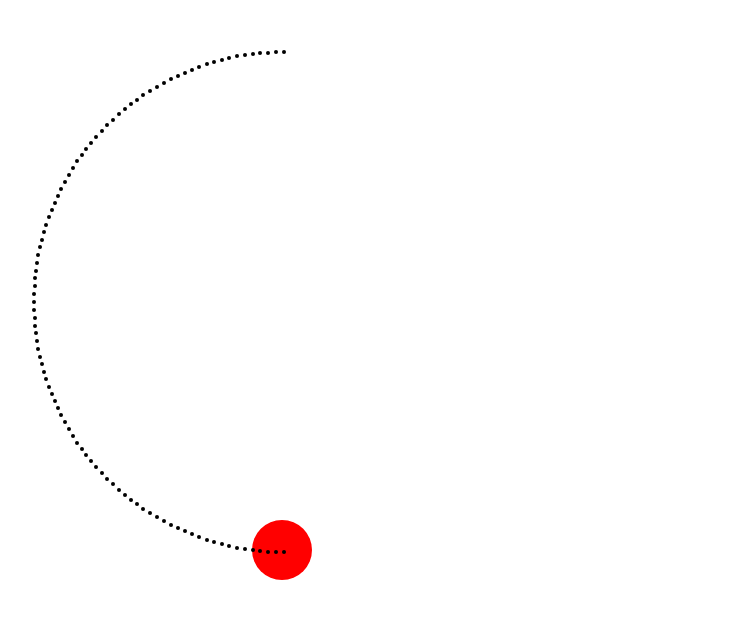
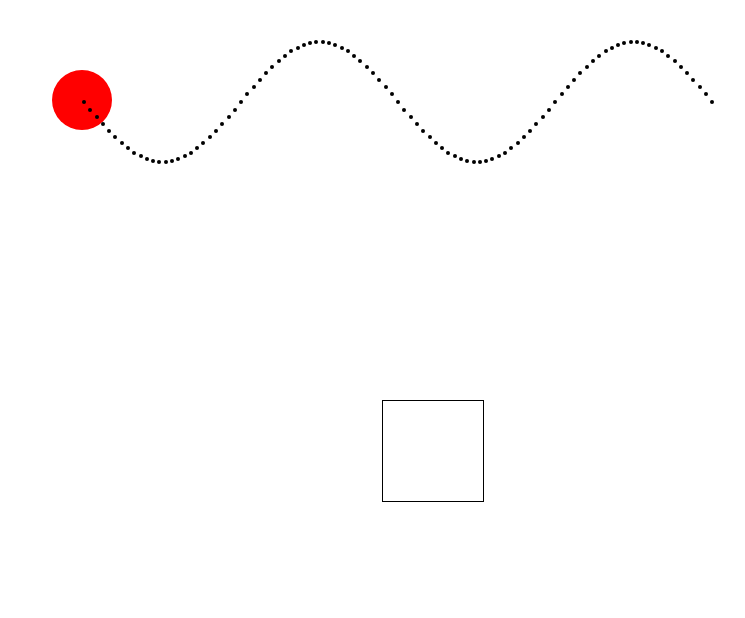
Before and after one commit to aleksgrin/anySlider, a website built with webpack: page index.html in a window 1280 px wide. Shown: the whole page, without its empty margins (18-763 px from the left). Built offline with nearby package versions, Linux system fonts and the light colour scheme.

Commit message:
add posibility to add arrays and to insert value

```diff
--- a/css/index.css
+++ b/css/index.css
@@ -8,6 +8,14 @@ body{
   width: 200px;
   height: 200px;
   background-color: blue;
+}
+.input {
+  position: absolute;
+  left: 400px;
+  top: 400px;
+  width: 100px;
+  height: 100px;
+  border: 1px solid black;
 }
 .slider {
   position: absolute;
--- a/index.html
+++ b/index.html
@@ -9,8 +9,9 @@
 </head>
 <body>
   <div class="slider"></div>
+  <div class="input"></div>
   <!-- <div class="slider_handle"></div>
   <div class="test"></div> -->
-  <script src="dist/build.js"></script>
+  <script src="build/build.js"></script>
 </body>
 </html>
--- a/package.json
+++ b/package.json
@@ -6,7 +6,7 @@
   "scripts": {
     "test": "echo \"Error: no test specified\" && exit 1",
     "dev": "webpack --watch webpack-dev-server --inline --hot",
-    "build": "webpack"
+    "build": "webpack --watch"
   },
   "repository": {
     "type": "git",
--- a/src/js/anySlider.js
+++ b/src/js/anySlider.js
@@ -48,14 +48,13 @@ export default class AnySliderClass {
   }
 
   checkInput(param) {
-    if(param instanceof Array) {
-      return param;
-    }
-    else if (param instanceof Object) {
     let arr;
     const xc = 200;
     const yc = 200;
     const N = 100;
+    if (param.arr) {
+      return param.arr;
+    }
     if (param.type.curve === "circle") {
       const R = param.type.r;
       arr = this.createArray(0, 360, N)
@@ -98,15 +97,24 @@ export default class AnySliderClass {
     }
     return arr;
   }
+
+  calculateValue(start, end, currL, L) {
+    return parseInt(((end - start) * currL) / L + start);
   }
 
   init(elem, param) {
+    const isValuesReseived = param.values ? true : false;
+    const startValue = isValuesReseived ? param.values.from : null;
+    const endValue = isValuesReseived ? param.values.to : null;
     const arr = this.checkInput(param);
     const maxInd = 20;
+    let currL = 0;
     const L = this.findCurveLength(arr);
     this.render(elem, arr);
     const sliderElem = document.querySelector(".slider");
     const sliderHandle = document.querySelector(".slider_handle");
+    const input = document.querySelector(".input");
+
     const sliderLeft = sliderElem.offsetLeft;
     const sliderTop = sliderElem.offsetTop;
     let currentElemIndex = 0;
@@ -143,7 +151,16 @@ export default class AnySliderClass {
         };
 
         const currInd = arr.indexOf(foundElem);
-        const currL = this.findCurveLength(arr, currInd);
+        currL = this.findCurveLength(arr, currInd);
+        isValuesReseived &&
+          (input.innerHTML = this.calculateValue(
+            startValue,
+            endValue,
+            currL,
+            L
+          ));
+        console.log(currL);
+        console.log(L);
         console.log((currL / L) * 100);
       };
 
--- a/src/js/app.js
+++ b/src/js/app.js
@@ -9,18 +9,32 @@ const fi2 = 200 * Math.PI;
 const w = 1 / 50;
 const N = 100;
 
-// const arr = anySlider.createArray(fi1, fi2, N).map(elem => {
-//   let xAbs = elem;
-//   let yAbs = A * Math.sin(w*elem);
-//   return { x: xAbs, y: yAbs };
-// });
+const arr = anySlider.createArray(fi1, fi2, N).map(elem => {
+  let xAbs = elem;
+  let yAbs = A * Math.sin(w * elem);
+  return { x: xAbs, y: yAbs };
+});
+// const options = {
+//   type: {
+//     curve: "spiral",
+//     fi1: 0,
+//     fi2: 720,
+//     r1: 0,
+//     r2: 200
+//   }
+// };
 
 const options = {
+  arr: arr,
   type: {
     curve: "arc",
     r: 250,
     fi1: 90,
     fi2: 270
+  },
+  values: {
+    from: 0,
+    to: 300
   }
 };
 console.log("hi!!");
```
Also changed, not shown: build/build.js, 1 other file. Lines whose indentation alone changed are shown as unchanged.
